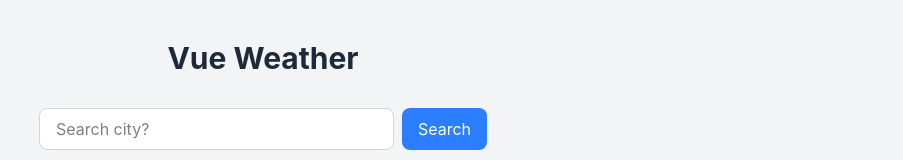
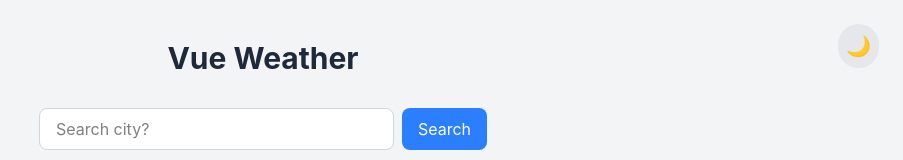
Before and after one commit to jpark799/vue-typescript-weather-app, a Vue app: page / in a window 1280 px wide. Shown: the top 160 px of the page, without its empty margins (377-1280 px from the left). Built offline with nearby package versions, Linux system fonts and the light colour scheme; no server answers.

Commit message:
add dark mode

```diff
--- a/src/App.vue
+++ b/src/App.vue
@@ -2,29 +2,35 @@
 import SearchBar from "./components/SearchBar.vue";
 import WeatherCard from "./components/WeatherCard.vue";
 import ForecastCard from "./components/ForecastCard.vue";
+import DarkModeToggle from "./components/DarkModeToggle.vue";
 import { useWeather } from "./composables/useWeather";
+import { useDarkMode } from "./composables/useDarkMode";
 
 const { weather, forecast, loading, error, fetchWeather } = useWeather();
+const { isDark, toggleDark } = useDarkMode();
 </script>
 
 <template>
   <div
-    class="min-h-screen bg-gray-100 dark:bg-gray-900 transition-colors duration-300"
+    class="relative min-h-screen bg-gray-100 dark:bg-gray-900 transition-colors duration-300 px-4 pb-10"
   >
+    <DarkModeToggle :isDark="isDark" @toggle="toggleDark" />
+
     <h1
       class="text-3xl font-bold text-center text-gray-800 dark:text-white pt-10"
     >
       Vue Weather
     </h1>
+
     <SearchBar @search="fetchWeather" />
 
     <p v-if="loading" class="text-center text-gray-500 dark:text-gray-400 mt-6">
       Loading...
     </p>
 
-    <p v-else-if="error" class="text-center text-red-400 mt-6">
-      {{ error }}
-    </p>
+    <template v-else-if="error">
+      <p class="text-center text-red-400 mt-6">{{ error }}</p>
+    </template>
 
     <template v-else-if="weather">
       <WeatherCard :weather="weather" />
--- /dev/null
+++ b/src/components/DarkModeToggle.vue
@@ -0,0 +1,19 @@
+<script setup lang="ts">
+defineProps<{
+  isDark: boolean;
+}>();
+
+defineEmits<{
+  toggle: [];
+}>();
+</script>
+
+<template>
+  <button
+    @click="$emit('toggle')"
+    class="absolute top-6 right-6 p-2 rounded-full cursor-pointer bg-gray-200 dark:bg-gray-700 text-gray-800 dark:text-white transition-colors duration-200 text-xl"
+    :aria-label="isDark ? 'Switch to light mode' : 'Switch to dark mode'"
+  >
+    {{ isDark ? "☀️" : "🌙" }}
+  </button>
+</template>
--- /dev/null
+++ b/src/composables/useDarkMode.ts
@@ -0,0 +1,20 @@
+import { ref, watchEffect } from "vue"
+
+
+export const useDarkMode = () => {
+    const isDark = ref(false)
+
+    const toggleDark = () => {
+        isDark.value = !isDark.value
+    }
+
+    watchEffect(() => {
+        if (isDark.value) {
+          document.documentElement.classList.add('dark')
+        } else {
+          document.documentElement.classList.remove('dark')
+        }
+    })
+
+    return { isDark, toggleDark}
+}
```
